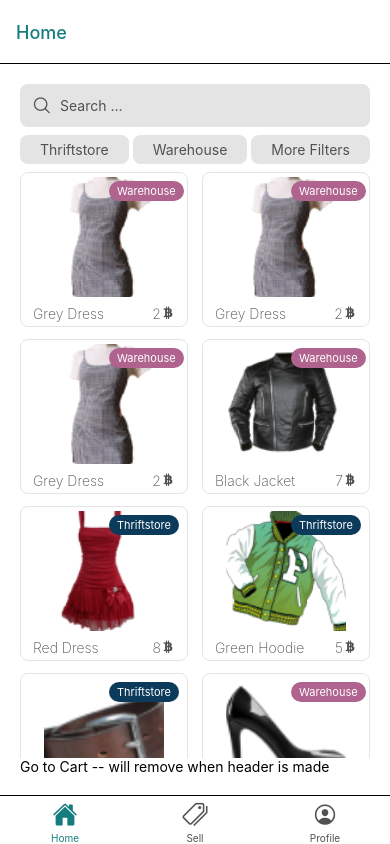
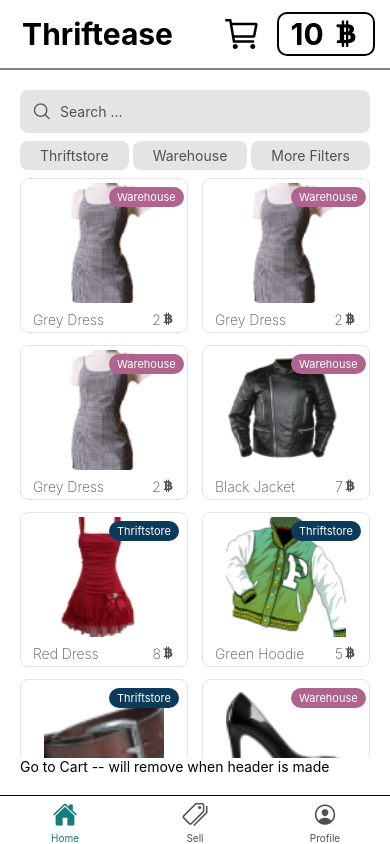
Before and after one commit to FrozenPigeon/Group-Five, a React Native app in the folder frontend/: screen /Home in a window 390 px wide. Built offline with nearby package versions, Linux system fonts and the light colour scheme.

Commit message:
implemented alerts on top navbar

```diff
--- a/frontend/App.js
+++ b/frontend/App.js
@@ -1,18 +1,59 @@
 import { createBottomTabNavigator } from "@react-navigation/bottom-tabs";
-import { NavigationContainer } from "@react-navigation/native";
+import { NavigationContainer, useLinkProps } from "@react-navigation/native";
 import { createNativeStackNavigator } from "@react-navigation/native-stack";
 import Ionicons from 'react-native-vector-icons/Ionicons';
+
+import {SafeAreaView, View, Text, TouchableOpacity, Alert} from 'react-native'
 
 import HomeScreen from "./screens/home";
 import ProfileScreen from "./screens/profile";
 import SellScreen from "./screens/sell";
 import ItemViewScreen from "./screens/itemView";
 import CartScreen from "./screens/cart";
+import AsyncStorage from "@react-native-async-storage/async-storage";
+import { useEffect, useState } from "react";
 
 const Tabs = createBottomTabNavigator();
 const RootStack = createNativeStackNavigator();
 
 export default function App() {
+
+  const [tokens, setTokens] = useState("0")
+
+  function openCart() {
+    App.navigation.navigate('CartScreen')
+  }
+
+  const getTokens = async () => {
+
+    try {
+      const value = await AsyncStorage.getItem('@tokens')
+      setTokens(value)
+    } catch (error) {
+      console.log(error);
+
+    }
+
+  }
+
+  // currently loads 10 tokens on app start.. need to change depending on profile implementation
+  const loadTokens = async () => {
+
+    try {
+      await AsyncStorage.setItem('@tokens', "10")
+    } catch (error) {
+      console.log(error);
+
+    }
+  }
+
+
+  useEffect(() => {
+
+    loadTokens();
+    getTokens();
+
+  }, []);
 
   const TabsNav = () => (
     <Tabs.Navigator
@@ -39,6 +80,34 @@ export default function App() {
         tabBarActiveTintColor: '#167D7F',
         tabBarInactiveTintColor: '#515154',
         headerTintColor: '#167D7F',
+        header: ({navigation}) => (
+          <SafeAreaView style={{display: "flex"}}>
+            <View style={{display: "flex", borderBottomWidth: 2, borderBottomColor: "grey", flexDirection: "row", backgroundColor: "white", height: 70, alignItems: "center", justifyContent: "space-between"}}>
+              <Text style={{marginLeft: 15, fontSize: 30, fontWeight: "bold"}}> Thriftease </Text>
+              <View style={{display: "flex", flexDirection: "row"}}>
+              <TouchableOpacity
+              style={{marginRight: 15}}
+              onPress={ () => navigation.navigate('CartScreen')}>
+                <Ionicons name="cart-outline" size={"40px"}/>
+              </TouchableOpacity>
+              <TouchableOpacity
+              style={{marginRight: 15, borderWidth: 2, borderRadius: 10, alignItems: "center", justifyContent: "center"}}
+              onPress={()=> Alert.alert("Not implemented", "Buying tokens is not currently implemented", [
+                {
+                    text: 'OK'
+                }
+
+              ])}
+              >
+                <Text style={{marginLeft: 5, marginRight: 5, fontSize: 30, fontWeight: "bold"}}> {tokens} <Ionicons name="logo-bitcoin" size={"30px"}/> </Text>
+              </TouchableOpacity>
+              </View>
+
+            </View>
+
+          </SafeAreaView>
+
+        ),
         tabBarStyle: {
         }
 
@@ -62,12 +131,12 @@ export default function App() {
 
 
   return (
-    <NavigationContainer theme={{colors: {background: '#FFFFFF'}}}>
+    <NavigationContainer theme={{ colors: { background: '#FFFFFF' } }}>
       <RootStack.Navigator initialRouteName="BottomNavigation">
-        <RootStack.Screen name="Home" component={HomeScreen}/>
+        <RootStack.Screen name="Home" component={HomeScreen} />
         <RootStack.Screen name="ItemViewScreen" component={ItemViewScreen} />
         <RootStack.Screen name="CartScreen" component={CartScreen} />
-        <RootStack.Screen name="BottomNavigation" component={TabsNav} options={{ headerShown: false }}/>
+        <RootStack.Screen name="BottomNavigation" component={TabsNav} options={{ headerShown: false }} />
 
       </RootStack.Navigator>
 
--- a/frontend/screens/home.js
+++ b/frontend/screens/home.js
@@ -57,30 +57,31 @@ export default function HomeScreen({ navigation }) {
       };
 
     return (
+        //<TopNavbar />
+        <>
         <View style={styles.main_container}>
             <View style={styles.searchbar}>
-                <Ionicons name="search-outline" color="#515154" style={{fontSize: 20, paddingRight: 8}} />
+                <Ionicons name="search-outline" color="#515154" style={{ fontSize: 20, paddingRight: 8 }} />
                 <TextInput
                     placeholder="Search ..."
                     onChangeText={(e) => setQ(e)}
                     defaultValue={q}
-                    placeholderTextColor='#515154'
-                />
+                    placeholderTextColor='#515154' />
             </View>
 
             <View style={styles.button_container}>
-                <TouchableOpacity onPress={() => selectThriftstore()} style={[styles.button, {backgroundColor: flagThrift ? '#167D7F' : '#E4E4E4'}]}>
-                <Text style={[styles.buttontext, {color: flagThrift ? '#FFFFFF' : '#515154'}]}>Thriftstore</Text>
+                <TouchableOpacity onPress={() => selectThriftstore()} style={[styles.button, { backgroundColor: flagThrift ? '#167D7F' : '#E4E4E4' }]}>
+                    <Text style={[styles.buttontext, { color: flagThrift ? '#FFFFFF' : '#515154' }]}>Thriftstore</Text>
                 </TouchableOpacity>
-                <TouchableOpacity onPress={() => selectWarehouse()}   style={[styles.button, {backgroundColor: flagWarehouse ? '#167D7F' : '#E4E4E4'}]}>
-                    <Text style={[styles.buttontext, {color: flagWarehouse ? '#FFFFFF' : '#515154'}]}>Warehouse</Text>
+                <TouchableOpacity onPress={() => selectWarehouse()} style={[styles.button, { backgroundColor: flagWarehouse ? '#167D7F' : '#E4E4E4' }]}>
+                    <Text style={[styles.buttontext, { color: flagWarehouse ? '#FFFFFF' : '#515154' }]}>Warehouse</Text>
                 </TouchableOpacity>
-                <TouchableOpacity onPress={() => alert('This will show more filter options')}   style={[styles.button, {backgroundColor: '#E4E4E4'}]}>
+                <TouchableOpacity onPress={() => alert('This will show more filter options')} style={[styles.button, { backgroundColor: '#E4E4E4' }]}>
                     <Text style={styles.buttontext}>More Filters</Text>
                 </TouchableOpacity>
             </View>
 
-            <ScrollView contentContainerStyle={{flexGrow: 1, flexDirection: 'row', flexWrap: 'wrap', justifyContent:"space-between"}}>
+            <ScrollView contentContainerStyle={{ flexGrow: 1, flexDirection: 'row', flexWrap: 'wrap', justifyContent: "space-between" }}>
                 {search(clothing_items).map((info, i) => (
                     <TouchableOpacity
                         onPress={() => navigation.navigate("ItemViewScreen", {
@@ -95,23 +96,23 @@ export default function HomeScreen({ navigation }) {
                         })}
                         style={styles.itemContainer}
                     >
-                        <View style={[styles.typeContainer, {backgroundColor: info.type === 'Thriftstore' ? '#0C3A5A' : '#AF638E'}]}>
-                            <Text style={{color: '#FFFFFF', fontSize: 11}}>{info.type}</Text>
+                        <View style={[styles.typeContainer, { backgroundColor: info.type === 'Thriftstore' ? '#0C3A5A' : '#AF638E' }]}>
+                            <Text style={{ color: '#FFFFFF', fontSize: 11 }}>{info.type}</Text>
                         </View>
 
-                        <Image source={info.image} style={{height: 120, width: 120, zIndex: 1}}/>
+                        <Image source={info.image} style={{ height: 120, width: 120, zIndex: 1 }} />
                         <View style={styles.itemInfoContainer}>
                             <Text style={styles.itemText}>{info.title}</Text>
                             <View style={styles.itemTextContainer}>
                                 <Text style={styles.itemText}>{info.price}</Text>
-                                <Ionicons name="logo-bitcoin" style={styles.itemText}/>
+                                <Ionicons name="logo-bitcoin" style={styles.itemText} />
                             </View>
                         </View>
                     </TouchableOpacity>
                 ))}
             </ScrollView>
             <TouchableOpacity onPress={() => navigation.navigate("CartScreen")}><Text>Go to Cart -- will remove when header is made</Text></TouchableOpacity>
-        </View>
+        </View></>
     );
 
 }
--- a/frontend/screens/sell.js
+++ b/frontend/screens/sell.js
@@ -29,6 +29,27 @@ export default function SellScreen({ navigation }) {
   const [deliveryOption, setDeliveryOption] = useState("Pickup");
 
   const cameraRef = useRef(null);
+
+  function confirmSale() {
+
+    Alert.alert("Sale Confirmed", null, [
+      {
+          text: 'OK'
+      }
+
+    ])
+
+    setEvaluateStage(false)
+    setItemPhoto("")
+    setItemValuation(0)
+    setItemTitle("")
+    setItemDescription("")
+    setItemCategory("Item Category")
+    setItemSize("Item Size")
+    setCategoryDropdownOpen(false)
+    setSizeDropdownOpen(false)
+
+  }
 
   useEffect(() => {
 
@@ -443,7 +464,7 @@ export default function SellScreen({ navigation }) {
             <View style={{ width: 10 }} />
             <TouchableOpacity
               style={styles.confirmButton}
-              onPress={reset}
+              onPress={confirmSale}
             >
               <Text style={{ color: "white", fontWeight: "bold", fontSize: "20px" }}>Confirm</Text>
             </TouchableOpacity>
@@ -478,7 +499,6 @@ const styles = StyleSheet.create({
   },
   camera: {
     flex: 1,
-    borderRadius: 20,
     alignItems: "center",
   },
   buttonContainer: {
```
Lines whose indentation alone changed are shown as unchanged.
